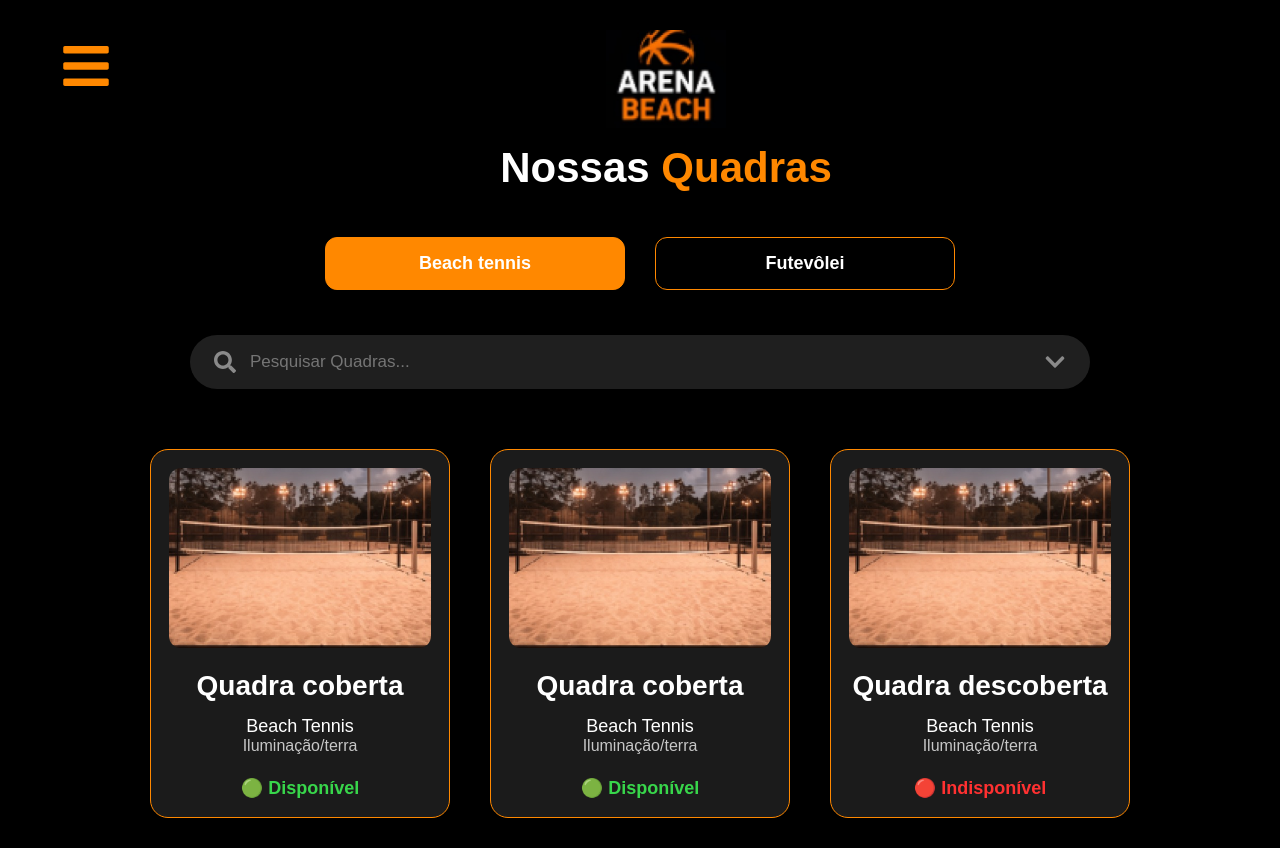
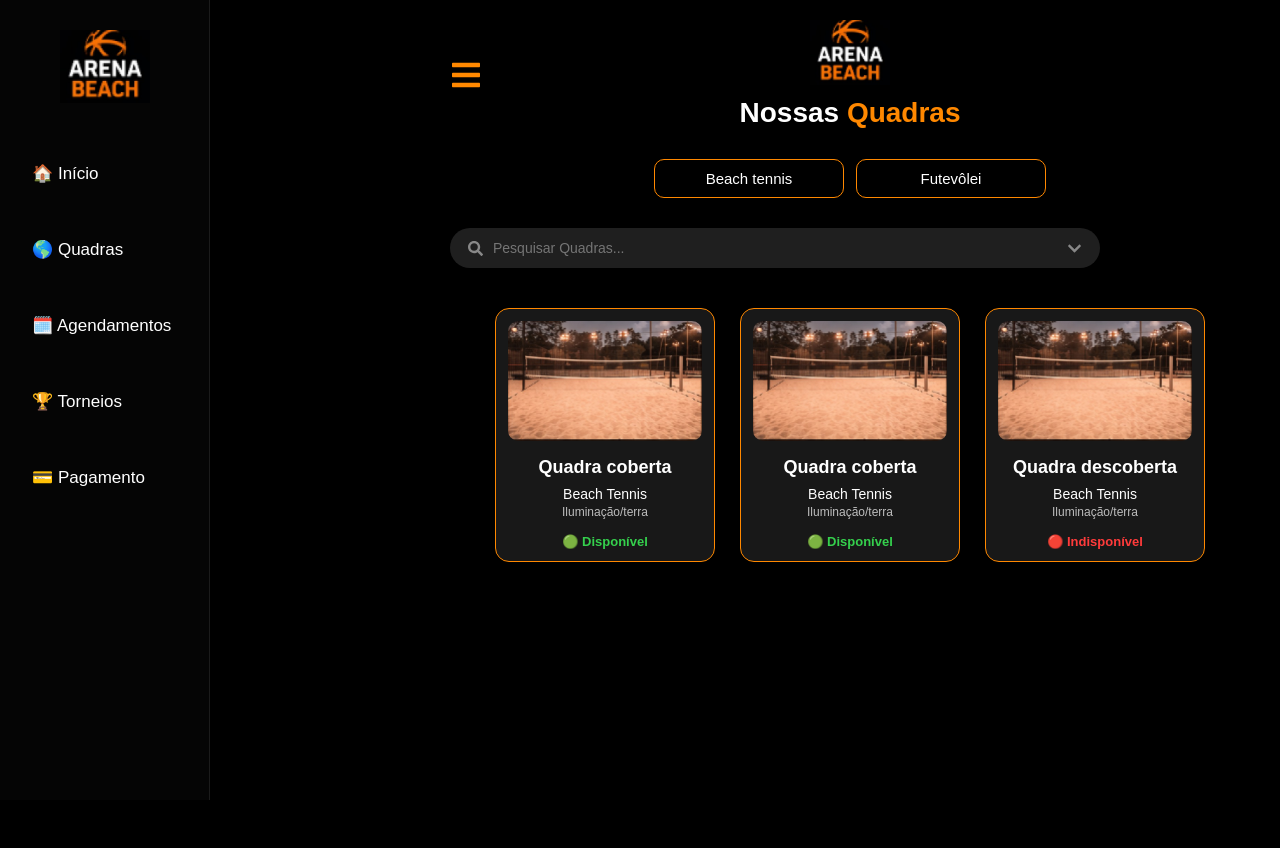
Before and after one commit to sofialaraferreiradossantos-ar/arena-tcc, a React (Vite) app: page / in a window 1280 px wide. After the commit the page ends 800 px from the top, so only its background shows below. Built offline with nearby package versions, Linux system fonts and the light colour scheme.

Commit message:
agendamento
tela agendamento começo

```diff
--- a/src/App.jsx
+++ b/src/App.jsx
@@ -1,12 +1,18 @@
-import Home from './pages/Home'
-
-
-
+import Home from "./pages/Home";
+import Sidebar from "./components/Sidebar";
 
 function App() {
-  return <Home />
+  return (
+    <div className="app">
 
+      <Sidebar />
 
+      <div className="mainContent">
+        <Home />
+      </div>
+
+    </div>
+  );
 }
 
-export default App
+export default App;
--- /dev/null
+++ b/src/components/Sidebar.jsx
@@ -0,0 +1,25 @@
+import logo from "../assets/logo.jpeg";
+
+function Sidebar() {
+  return (
+    <div className="sidebar">
+
+      <img
+        src={logo}
+        alt="Logo"
+        className="sidebarLogo"
+      />
+
+      <ul>
+        <li>🏠 Início</li>
+        <li>🌎 Quadras</li>
+        <li>🗓️ Agendamentos</li>
+        <li>🏆 Torneios</li>
+        <li>💳 Pagamento</li>
+      </ul>
+
+    </div>
+  );
+}
+
+export default Sidebar;
--- a/src/components/quadras/Header.jsx
+++ b/src/components/quadras/Header.jsx
@@ -15,6 +15,8 @@ function Header() {
         className={styles.menuIcon}
         onClick={() => setMenuAberto(!menuAberto)}
       />
+
+
 
 {menuAberto && (
   <div className={styles.sidebarMenu}>
--- a/src/index.css
+++ b/src/index.css
@@ -15,35 +15,54 @@ body,
 }
 
 .sidebar {
-  width: 230px;
+  width: 210px;
   min-height: 100vh;
   background: #050505;
   border-right: 1px solid #1b1b1b;
   padding: 30px 20px;
+  display:flex;
+  flex-direction: column;
+  align-items: center;
 }
 
 .sidebarLogo {
   width: 90px;
-  margin-bottom: 60px;
+  margin-bottom: 50px;
 }
 
 .sidebar ul {
   list-style: none;
+  width:100%;
 }
 
 .sidebar li {
-  margin-bottom: 100px;
+  margin-bottom: 35px;
   color: white;
   cursor: pointer;
   transition: 0.3s;
-
-  font-size: 22px;
-
+  font-size: 17px;
   display: flex;
   align-items: center;
   gap: 14px;
+  padding:10px 12px;
+  border-radius: 10px;
 }
 
 .sidebar li:hover {
   color: orange;
 }
+
+.layout{
+  display:flex;
+}
+
+.app {
+  display: flex;
+  min-height: 100vh;
+}
+
+.mainContent {
+  margin-left: 210px; /* mesmo width do sidebarMenu */
+  flex: 1;
+  min-height: 100vh;
+}
--- a/src/pages/Quadras.jsx
+++ b/src/pages/Quadras.jsx
@@ -1,6 +1,6 @@
 import { useState } from 'react'
 
-import styles from '../styles/quadras.module.css'
+import styles from '../styles/home.module.css'
 
 import Header from '../components/quadras/Header'
 import CategoryButtons from '../components/quadras/CategoryButtons'
--- a/src/styles/home.module.css
+++ b/src/styles/home.module.css
@@ -1,294 +1,350 @@
+/* ================================
+   CONTAINER PRINCIPAL
+================================ */
+
 .container {
   width: 100%;
   min-height: 100vh;
-  background-color: black;
+  background: black;
 }
 
 .app {
   width: 100%;
   min-height: 100vh;
-  background-color: black;
-
-  padding: 30px 60px;
+  padding: 20px 30px;
+  background: black;
 }
 
-/* HEADER */
+/* ================================
+   HEADER
+================================ */
 
 .topHeader {
   display: flex;
-  justify-content: space-between;
-  align-items: flex-start;
-
-  width: 100%;
+  justify-content: center;
+  align-items: center;
+  position: relative;
 }
 
 .menuIcon {
+  position: absolute;
+  left: 0;
   color: #ff8800;
-  font-size: 52px;
-  margin-top: 10px;
+  font-size: 32px;
   cursor: pointer;
 }
 
 .logoArea {
   text-align: center;
-  flex: 1;
 }
 
 .logoArea img {
-  width: 120px;
+  width: 80px;
 }
 
 .logoArea h2 {
   color: white;
-  margin-top: 12px;
-  font-size: 42px;
+  margin-top: 8px;
+  font-size: 28px;
 }
 
 .logoArea span {
   color: #ff8800;
 }
 
-/* MENU */
+/* ================================
+   BOTÕES DE CATEGORIA
+================================ */
+
+.categoryButtons {
+  display: flex;
+  justify-content: center;
+  flex-wrap: wrap;
+  gap: 12px;
+  margin-top: 30px;
+}
+
+.categoryButtons button {
+  width: 190px;
+  padding: 10px;
+  border-radius: 10px;
+  border: 1px solid #ff8800;
+  background: transparent;
+  color: white;
+  font-size: 15px;
+  cursor: pointer;
+  transition: background 0.2s;
+}
+
+.activeBtn {
+  background: #ff8800;
+}
+
+/* ================================
+   BUSCA
+================================ */
+
+.searchContainer {
+  display: flex;
+  flex-direction: column;
+  align-items: center;
+}
+
+.searchBar {
+  width: 100%;
+  max-width: 650px;
+  margin-top: 30px;
+  background: #1f1f1f;
+  border-radius: 20px;
+  display: flex;
+  align-items: center;
+  padding: 12px 18px;
+}
+
+.searchBar input {
+  flex: 1;
+  background: transparent;
+  border: none;
+  outline: none;
+  color: white;
+  margin: 0 10px;
+  font-size: 14px;
+}
+
+.searchIcon,
+.arrowIcon {
+  color: #888;
+  font-size: 15px;
+}
+
+.selectQuadra {
+  width: 220px;
+  margin-top: 12px;
+  padding: 10px;
+  border-radius: 8px;
+  border: 1px solid #ff8800;
+  background: #1f1f1f;
+  color: white;
+  font-size: 14px;
+}
+
+/* ================================
+   CARDS DE QUADRAS
+================================ */
+
+.quadrasSection {
+  display: flex;
+  justify-content: center;
+  gap: 25px;
+  margin-top: 40px;
+  flex-wrap: wrap;
+}
+
+.quadraCard {
+  width: 220px;
+  background: #181818;
+  border: 1px solid #ff8800;
+  border-radius: 14px;
+  padding: 12px;
+  text-align: center;
+}
+
+.quadraCard img {
+  width: 100%;
+  height: 120px;
+  object-fit: cover;
+  border-radius: 10px;
+}
+
+.quadraCard h3 {
+  color: white;
+  margin-top: 12px;
+  font-size: 18px;
+}
+
+.quadraCard p {
+  color: white;
+  margin-top: 8px;
+  font-size: 14px;
+}
+
+.quadraCard span {
+  color: #bdbdbd;
+  font-size: 12px;
+}
+
+.status {
+  margin-top: 14px;
+  font-size: 13px;
+  font-weight: bold;
+}
+
+.available {
+  color: #35d04d;
+}
+
+.unavailable {
+  color: #ff3b3b;
+}
+
+/* ================================
+   PAGINAÇÃO
+================================ */
+
+.pagination {
+  display: flex;
+  justify-content: center;
+  gap: 10px;
+  margin-top: 35px;
+  padding-bottom: 30px;
+}
+
+.dot {
+  width: 10px;
+  height: 10px;
+  border-radius: 50%;
+  background: white;
+}
+
+.activeDot {
+  background: #ff8800;
+}
+
+/* ================================
+   SIDEBAR
+================================ */
 
 .sidebarMenu {
   position: fixed;
   top: 0;
   left: 0;
-
-  width: 290px;
+  width: 210px;
   height: 100vh;
-
   background: #0b0b0b;
-
-  padding: 35px 30px;
-
+  padding: 25px 20px;
   display: flex;
   flex-direction: column;
-  align-items: center;
-
-  gap: 28px;
-
-  box-shadow: 0 0 20px rgba(0,0,0,0.5);
-
+  gap: 20px;
   z-index: 999;
+  overflow-y: auto;
+  transition: transform 0.3s ease;
 }
 
 .sidebarMenu img {
-  width: 140px;
-  margin-bottom: 30px;
+  width: 90px;
+  margin: 0 auto 20px auto;
 }
 
 .sidebarMenu a {
   color: white;
   text-decoration: none;
-  font-size: 22px;
-
-  width: 100%;
-
-  display: flex;
-  align-items: center;
-  justify-content: flex-start;
-
-  gap: 16px;
-
-  padding: 12px 18px;
-  border-radius: 10px;
-
-  transition: 0.3s;
+  font-size: 15px;
 }
 
-.sidebarMenu a:hover {
-  background-color: #1f1f1f;
-  color: #ff8800;
-}
+/* ================================
+   TABLET — até 1024px
+================================ */
 
-/* BUTTONS */
-
-.categoryButtons {
-  display: flex;
-  justify-content: center;
-  gap: 30px;
-  margin-top: 45px;
+@media (max-width: 1024px) {
+  .quadraCard {
+    width: calc(50% - 20px);
+    max-width: 300px;
   }
 
   .categoryButtons button {
-  width: 300px;
-  padding: 15px;
-
-  border-radius: 12px;
-  border: 1px solid #ff8800;
-
-  background-color: transparent;
-  color: white;
-
-  font-size: 18px;
-  font-weight: bold;
-
-  cursor: pointer;
-
-  transition: 0.3s;
+    width: 160px;
+    font-size: 14px;
+  }
 }
 
-.categoryButtons button:hover {
-  transform: scale(1.03);
+/* ================================
+   MOBILE — até 768px
+================================ */
+
+@media (max-width: 768px) {
+  /* Sidebar some; ícone de menu abre/fecha */
+  .sidebarMenu {
+    transform: translateX(-100%);
+    width: 75vw;
+    max-width: 260px;
   }
 
-.activeBtn {
-  background-color: #ff8800 !important;
+  .sidebarMenu.open {
+    transform: translateX(0);
   }
 
-/* SEARCH */
-
-.searchBar {
-  width: 100%;
-  max-width: 900px;
-
-  margin: 45px auto;
-
-  background-color: #1f1f1f;
-  border-radius: 30px;
-
-  display: flex;
-  align-items: center;
-
-  padding: 16px 24px;
+  /* Conteúdo ocupa tela toda */
+  .app {
+    padding: 16px;
   }
 
-.searchIcon {
-  color: #8a8a8a;
+  .logoArea h2 {
     font-size: 22px;
   }
 
-.arrowIcon {
-  color: #8a8a8a;
-  font-size: 22px;
+  .logoArea img {
+    width: 60px;
   }
 
-.searchBar input {
-  flex: 1;
-
-  background-color: transparent;
-  border: none;
-  outline: none;
-
-  color: white;
-
-  margin: 0 14px;
-
-  font-size: 17px;
+  .categoryButtons {
+    gap: 8px;
+    margin-top: 20px;
   }
 
-/* CARDS */
+  .categoryButtons button {
+    width: 140px;
+    font-size: 13px;
+    padding: 8px;
+  }
 
+  .searchBar {
+    padding: 10px 14px;
+    margin-top: 20px;
+  }
+
+  .selectQuadra {
+    width: 100%;
+    max-width: 650px;
+  }
+
+  /* Cards 1 por linha */
   .quadrasSection {
-  display: flex;
-  justify-content: center;
+    flex-direction: column;
     align-items: center;
-
-  gap: 40px;
-
-  margin-top: 60px;
-
-  flex-wrap: wrap;
+    gap: 16px;
+    margin-top: 24px;
   }
 
   .quadraCard {
-  width: 300px;
-
-  background-color: #1b1b1b;
-  border: 1px solid #ff8800;
-
-  border-radius: 18px;
-
-  padding: 18px;
-
-  text-align: center;
-
-  transition: 0.3s;
-}
-
-.quadraCard:hover {
-  transform: translateY(-5px);
+    width: 100%;
+    max-width: 340px;
   }
 
   .quadraCard img {
-  width: 100%;
-  height: 180px;
-
-  object-fit: cover;
-
-  border-radius: 12px;
+    height: 160px;
+  }
 }
 
-.quadraCard h3 {
-  color: white;
+/* ================================
+   MOBILE PEQUENO — até 480px
+================================ */
 
-  margin-top: 18px;
-
-  font-size: 28px;
+@media (max-width: 480px) {
+  .categoryButtons {
+    flex-direction: column;
+    align-items: center;
   }
 
-.quadraCard p {
-  color: white;
+  .categoryButtons button {
+    width: 100%;
+    max-width: 300px;
+  }
 
-  margin-top: 14px;
-
+  .logoArea h2 {
     font-size: 18px;
   }
 
-.quadraCard span {
-  color: #c7c7c7;
-
-  font-size: 16px;
+  .menuIcon {
+    font-size: 26px;
   }
-
-.status {
-  margin-top: 22px;
-  font-size: 18px;
-  font-weight: bold;
 }
-
-.available {
-  color: #38d64b;
-}
-
-.unavailable {
-  color: #ff3131;
-}
-
-/* PAGINATION */
-
-.pagination {
-  display: flex;
-  justify-content: center;
-
-  gap: 14px;
-
-  margin-top: 50px;
-}
-
-.dot {
-  width: 14px;
-  height: 14px;
-
-  border-radius: 50%;
-
-  background-color: white;
-}
-
-.activeDot {
-  background-color: #ff8800;
-}
-
-.closeMenu {
-  background: transparent;
-  border: none;
-
-  color: white;
-
-  font-size: 32px;
-
-  cursor: pointer;
-
-  align-self: flex-end;
-}
```
Also changed, not shown: src/components/agendamento/HeaderAgendamentos.jsx (added). Lines whose indentation alone changed are shown as unchanged.
